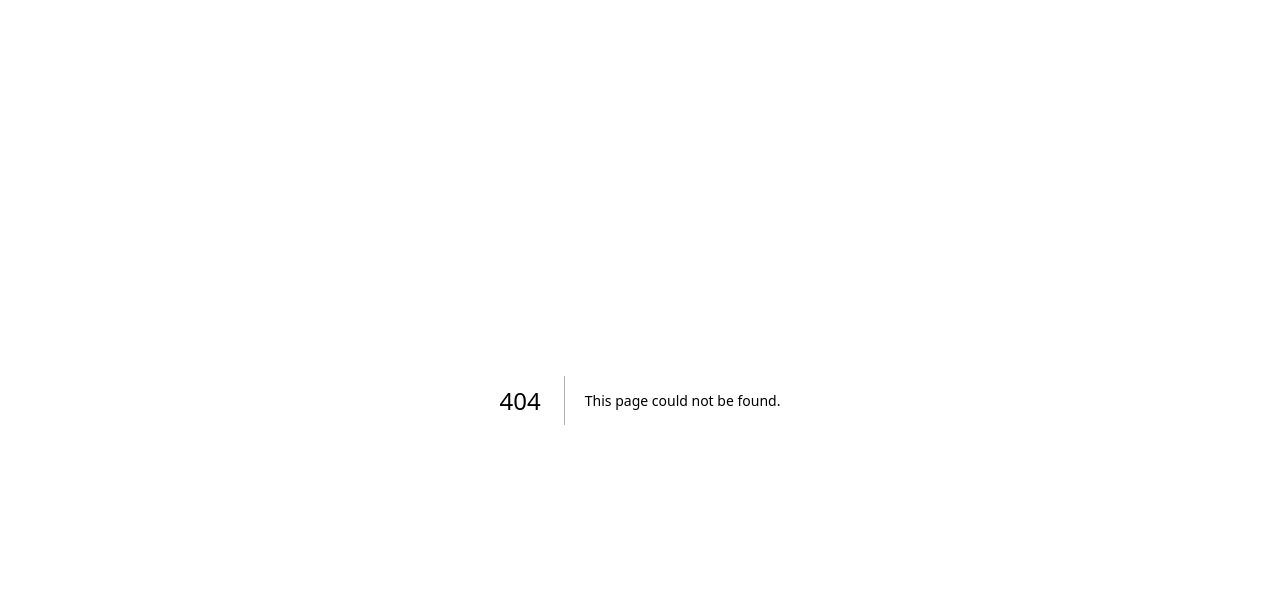
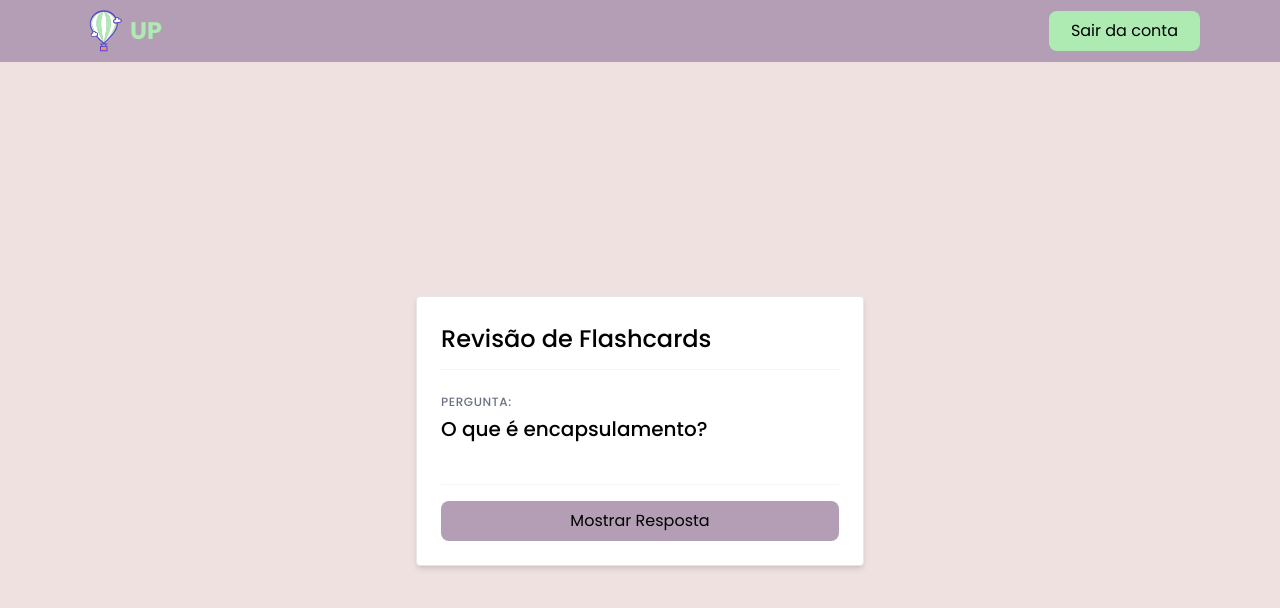
Before and after one commit to souza-luiza/UP, a Next.js app in the folder up-front/: page /flashcards/revisao in a window 1280 px wide. Before the commit this address had no page. Shown: the top 608 px of the page. Built offline with nearby package versions, Linux system fonts and the light colour scheme.

Commit message:
Página de revisão de flashcards.

```diff
--- /dev/null
+++ b/up-front/src/app/flashcards/revisao/page.tsx
@@ -0,0 +1,111 @@
+"use client";
+
+import Button from "@/components/Button";
+import Logo from "@/components/Logo";
+import { useState } from "react";
+
+export default function RevisaoFlashcards() {
+    const [showAnswer, setShowAnswer] = useState(false);
+
+    // Dados de exemplo do flashcard atual
+    const currentFlashcard = {
+        question: "O que é encapsulamento?",
+        answer: "Ocultar detalhes internos de um objeto."
+    };
+
+    const handleAnswerAction = (success: boolean) => {
+        if (success) {
+            // CHAMA A API PARA SUBIR O NÍVEL DO CARD (Acertei)
+            console.log("Usuário acertou!");
+        } else {
+            // CHAMA A API PARA ZERAR OU DIMINUIR O NÍVEL (Errei)
+            console.log("Usuário errou!");
+        }
+
+        // Reseta o estado para o próximo flashcard vir oculto
+        setShowAnswer(false);
+    };
+
+    return (
+        <div className="flex min-h-screen flex-col">
+            <header className="flex w-full bg-primary py-1.5 px-1 md:px-20 justify-between items-center">
+                <Logo primaryColor={false}/>
+                <nav className="flex gap-4 items-center">
+                    <Button variant="secondary">
+                        Sair da conta
+                    </Button>
+                </nav>
+            </header>
+
+            <main className="flex flex-col p-6 gap-6 items-center justify-center flex-1 md:px-20">
+
+                {!currentFlashcard ? (
+                    <div className="text-center flex flex-col items-center gap-2">
+                        <span className="text-4xl">🎉</span>
+                        <p className="text-h4 font-semibold text-black">
+                            Nenhum flashcard para revisar hoje.
+                        </p>
+                        <p className="text-sm text-gray-500">
+                            Seu cronograma de repetição espaçada está em dia!
+                        </p>
+                    </div>
+                ) : (
+
+
+                <div className="w-full max-w-md bg-white border border-gray-200 rounded-sm-custom shadow-md p-6 flex flex-col gap-6">
+
+                    <h3 className="text-h3 text-black font-semibold flex items-center gap-2 border-b border-gray-100 pb-3">
+                        Revisão de Flashcards
+                    </h3>
+
+                    <div className="flex flex-col gap-1">
+                        <span className="text-xs font-semibold text-gray-500 uppercase tracking-wider">Pergunta:</span>
+                        <p className="text-h4 font-medium text-black whitespace-pre-wrap">
+                            {currentFlashcard.question}
+                        </p>
+                    </div>
+
+                    {showAnswer ? (
+                        <div className="flex flex-col gap-1 border-t border-gray-100 pt-4 animate-fadeIn">
+                            <span className="text-xs font-semibold text-gray-500 uppercase tracking-wider">Resposta:</span>
+                            <p className="text-h4 text-gray-700 whitespace-pre-wrap">
+                                {currentFlashcard.answer}
+                            </p>
+                        </div>
+                    ) : null}
+
+                    <div className="mt-4 border-t border-gray-100 pt-4 flex w-full justify-center">
+                        {!showAnswer ? (
+                            <Button
+                                onClick={() => setShowAnswer(true)}
+                                className="w-full"
+                            >
+                                Mostrar Resposta
+                            </Button>
+                        ) : (
+                            <div className="flex w-full gap-4">
+                                <Button
+                                    onClick={() => handleAnswerAction(true)}
+                                    className="flex-1 hover:bg-green-800"
+                                    variant="success"
+                                >
+                                    Acertei
+                                </Button>
+                                <Button
+                                    onClick={() => handleAnswerAction(false)}
+                                    className="flex-1 hover:bg-red-800"
+                                    variant="danger"
+                                >
+                                    Errei
+                                </Button>
+                            </div>
+                        )}
+                    </div>
+
+                </div>
+                )}
+
+            </main>
+        </div>
+    );
+}
```
